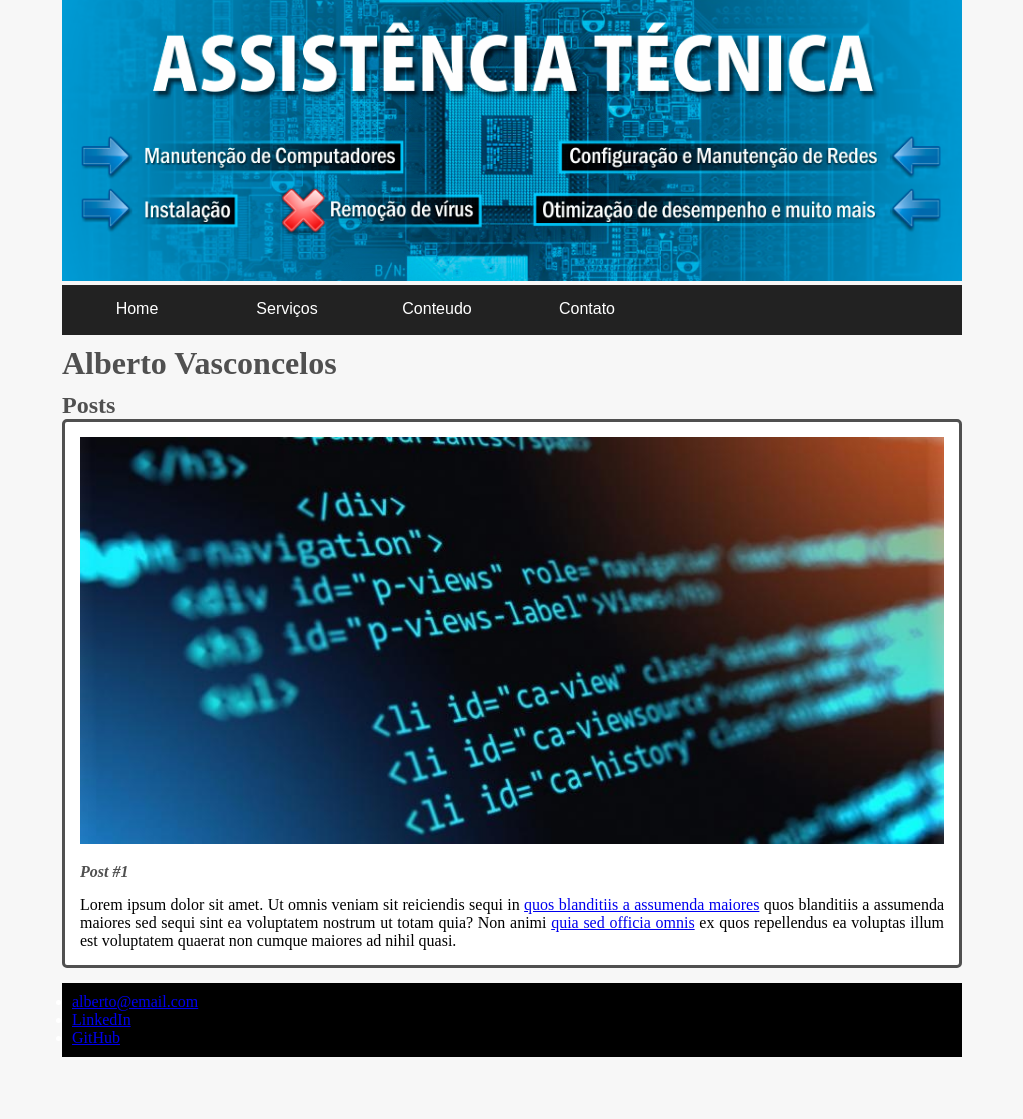
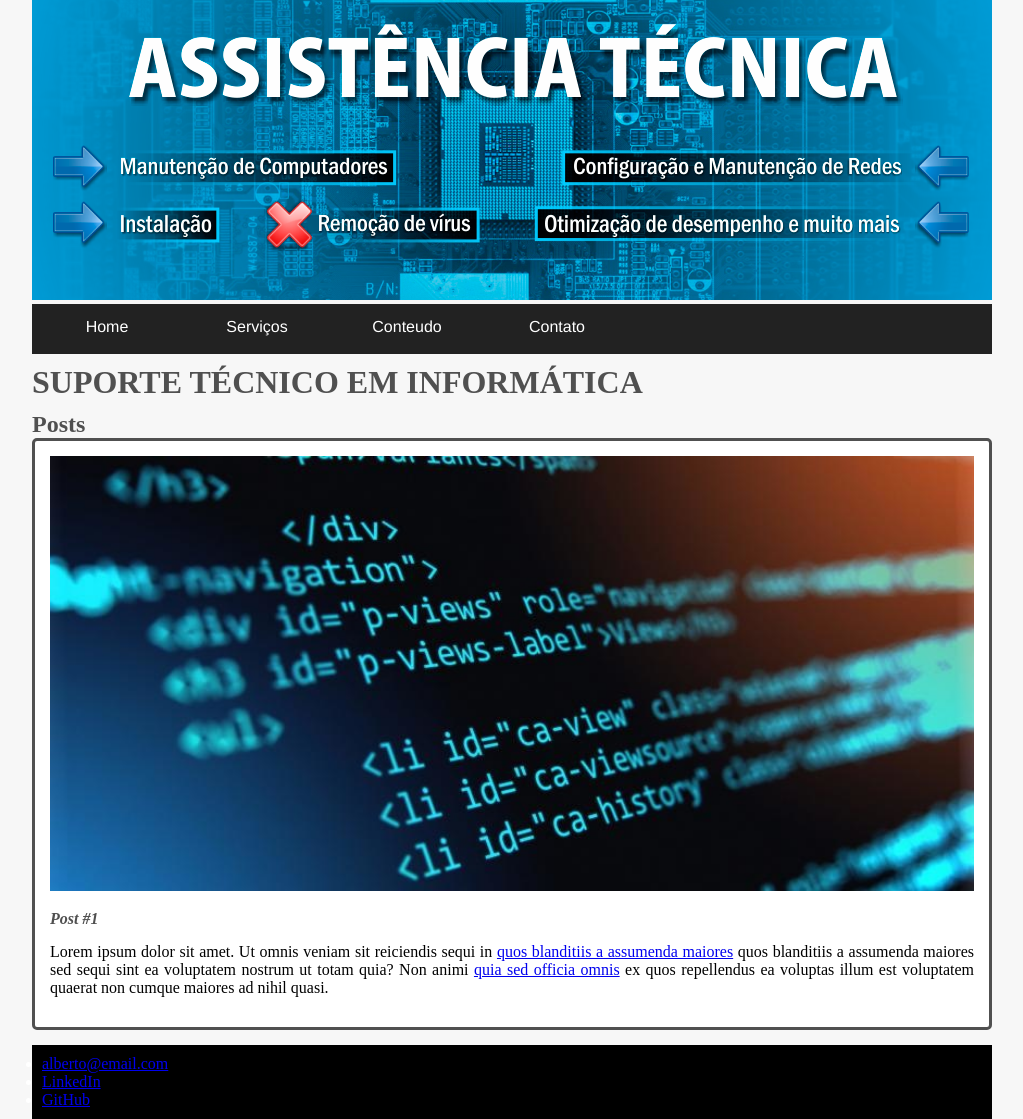
Before and after one commit to albertovasconcelos/site-pessoal, a plain HTML site: page index.html in a window 1280 px wide. Shown: the whole page, without its empty margins (128-1151 px from the left). Before the commit the page ends 1057 px from the top, so only its background shows below. Drawn offline with Linux system fonts and the light colour scheme.

Commit message:
Atualização

```diff
--- a/index.html
+++ b/index.html
@@ -32,7 +32,7 @@
                     <li><a href="#">Contato</a></li>
             </ul>
             </nav>
-        <h1 id="title">Alberto Vasconcelos</h1>
+        <h1 id="title">SUPORTE TÉCNICO EM INFORMÁTICA</h1>
     </header>
     <section>
         <header>
--- a/style.css
+++ b/style.css
@@ -3,9 +3,9 @@
     padding: 0;
 }
 
-  body {
+body {
     background: #f7f7f7;
-    max-width: 900px;
+    max-width: 960px;
     margin: auto;
 }
 
@@ -17,7 +17,7 @@
     width: 100%;
     height: 50px;
     background-color: #222;
-    font-family: 'Arial';
+    font-family: Helvetica,Arial;
 }
 
 .menu ul {
@@ -31,7 +31,7 @@
     }
 
 .menu a {
-    padding: 15px;
+    padding: 13.5px;
     display: block;
     text-decoration: none;
     text-align: center;
@@ -66,7 +66,7 @@ label[for="bt_menu"] {
     padding: 5px;
     background-color: #222;
     color: #fff;
-    font-family: "Arial";
+    font-family: Helvetica,Arial;
     text-align: center;
     font-size: 30px;
     cursor: pointer;
@@ -86,13 +86,17 @@ label[for="bt_menu"] {
         display: block;
     }
 
+@media(max-width: 600px) {
+        display: block;
+    }
+
     #bt_menu: checked ~ .menu {
         margin-left: 0;
     }
 
     .menu {
         margin-top: 5px;
-        margin-left: -100%;
+        margin-left: -100px;
         transition: all .4s;
     }
 
@@ -134,7 +138,7 @@ label[for="bt_menu"] {
 
 .post_content {
     margin: 0;
-    margin-botton: 15px;
+    margin-bottom: 15px;
     text-align: justify;
 }
 
```
